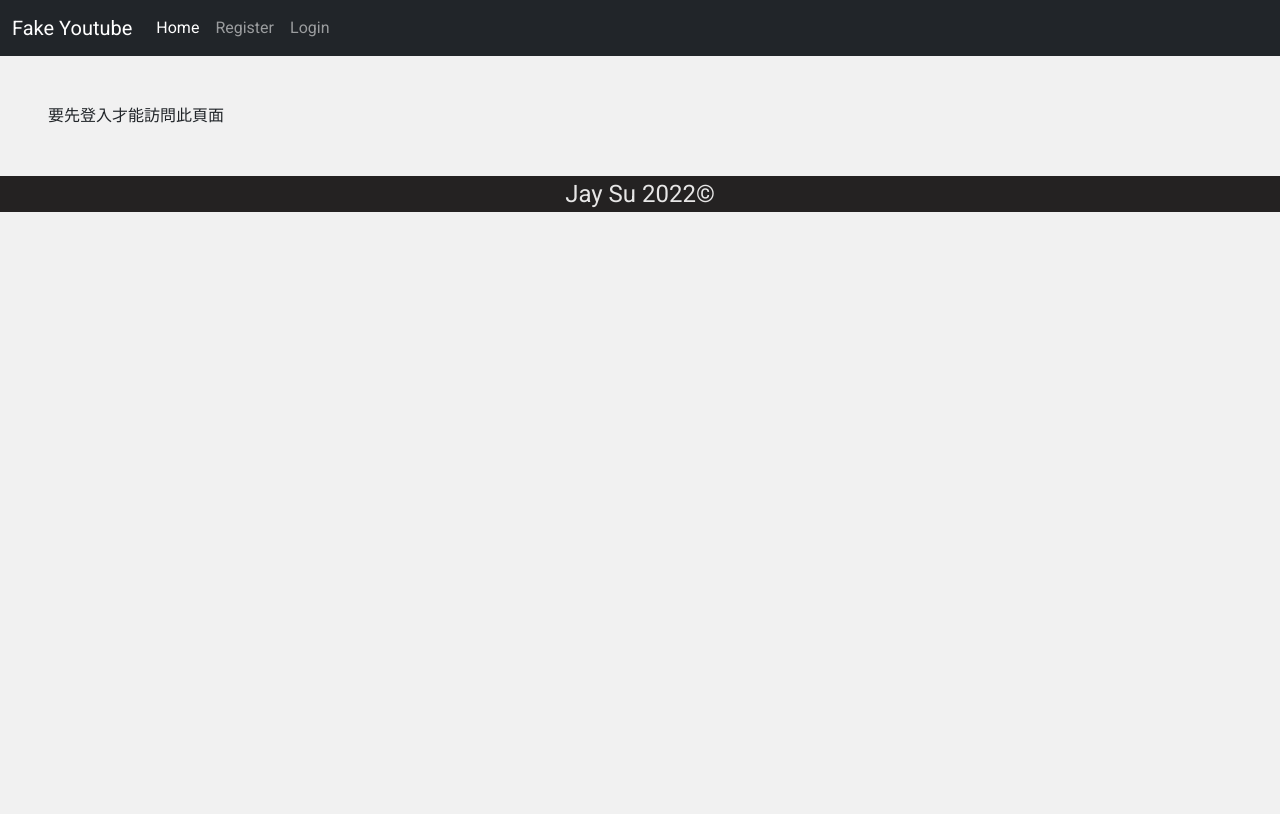
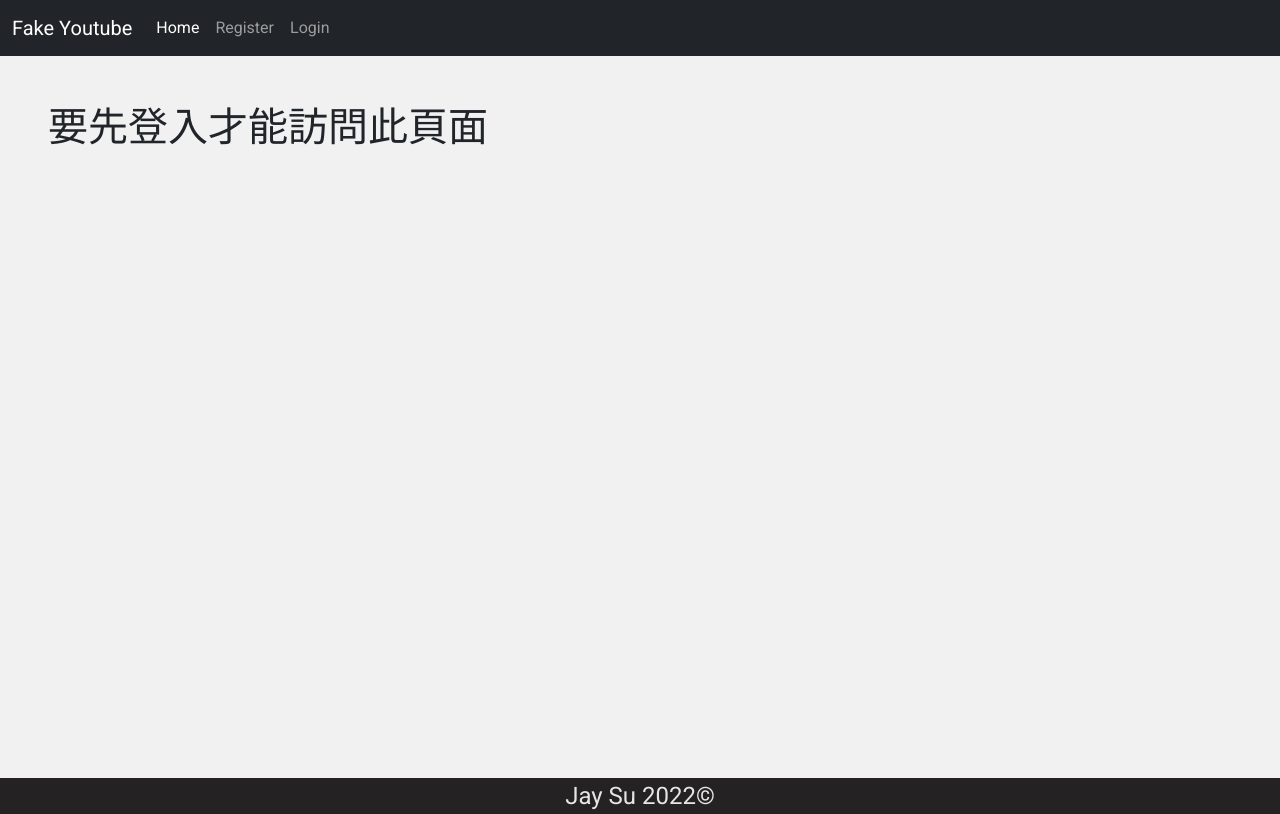
Before and after one commit to b10756052/Fake-YT-DB, a React (Create React App) app in the folder client/: page /collection in a window 1280 px wide. Built offline with nearby package versions, Linux system fonts and the light colour scheme; a web font is replaced by a local one.

Commit message:
'還沒'做collection表單讀取、新增功能

```diff
--- a/client/src/App.js
+++ b/client/src/App.js
@@ -1,4 +1,4 @@
-import React, { useState } from "react";
+import React, { useState, useEffect } from "react";
 import { Routes, Route } from "react-router-dom";
 import Homepage from "./components/Homepage";
 import Nav from "./components/Nav";
@@ -26,6 +26,9 @@ function App() {
   const [count, setCount] = useState(0);
 
   let [currentUser, setCurrentUser] = useState(null);
+  useEffect(() => {
+    setCurrentUser(authServices.getCurrentUser());
+  }, []);
 
   return (
     <div>
--- a/client/src/components/Collection.js
+++ b/client/src/components/Collection.js
@@ -6,8 +6,12 @@ const Collection = ({ currentUser, setCurrentUser }) => {
     setCurrentUser(authServices.getCurrentUser());
   }, []);
   return (
-    <div style={{ padding: "3rem" }}>
-      {!currentUser && <div>要先登入才能訪問此頁面</div>}
+    <div style={{ padding: "3rem", minHeight: "90.2vh" }}>
+      {!currentUser && (
+        <div>
+          <h1>要先登入才能訪問此頁面</h1>
+        </div>
+      )}
       {currentUser && <div>Collection</div>}
     </div>
   );
--- a/client/src/components/Nav.js
+++ b/client/src/components/Nav.js
@@ -34,6 +34,20 @@ const Nav = ({ currentUser, setCurrentUser }) => {
                 Home
               </a>
             </li>
+            {currentUser && (
+              <li class="nav-item">
+                <a class="nav-link" href="/collection">
+                  Collection
+                </a>
+              </li>
+            )}
+            {currentUser && (
+              <li class="nav-item">
+                <a onClick={handleLogout} class="nav-link" href="#">
+                  Logout
+                </a>
+              </li>
+            )}
             {!currentUser && (
               <li class="nav-item">
                 <a class="nav-link" href="/register">
@@ -48,21 +62,6 @@ const Nav = ({ currentUser, setCurrentUser }) => {
                 </a>
               </li>
             )}
-
-            {currentUser && (
-              <li class="nav-item">
-                <a class="nav-link" href="/collection">
-                  Collection
-                </a>
-              </li>
-            )}
-            {currentUser && (
-              <li class="nav-item">
-                <a onClick={handleLogout} class="nav-link" href="#">
-                  Logout
-                </a>
-              </li>
-            )}
           </ul>
         </div>
       </div>
```
